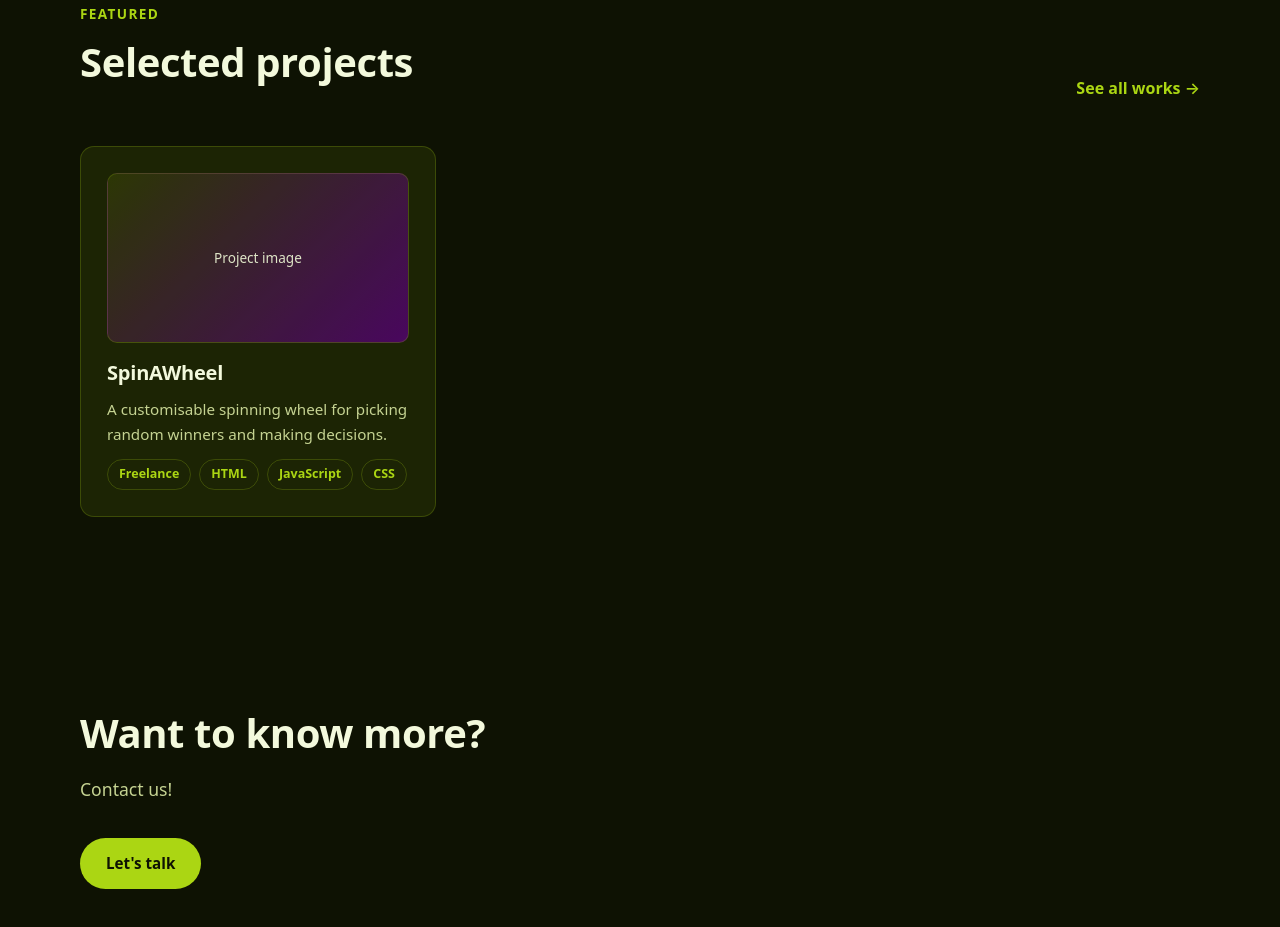
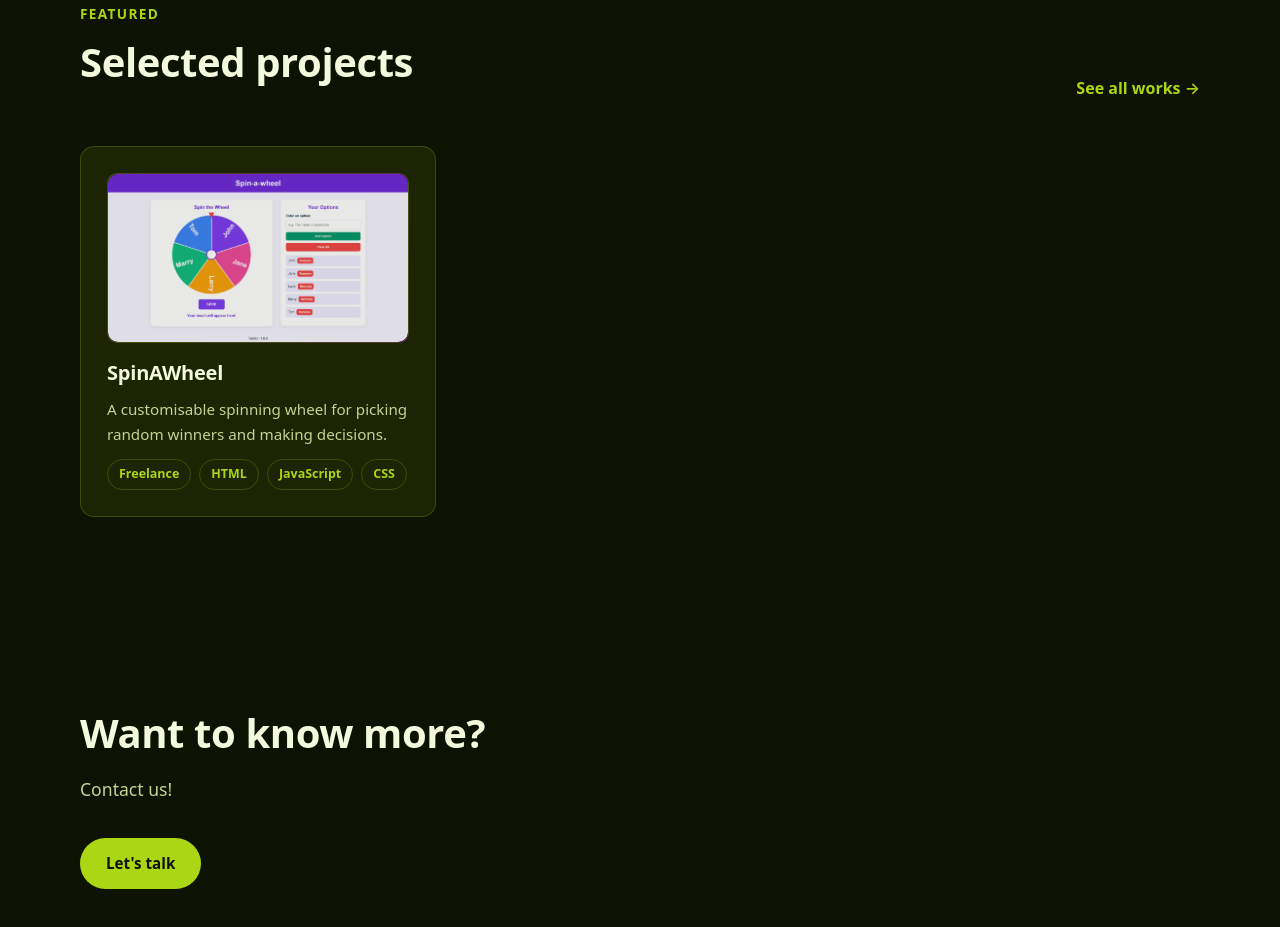
Before and after one commit to JoshuaChan2024/My-Portfolio-Website, a plain HTML site: page index.html in a window 1280 px wide. Shown: the part 953-1880 px from the top of the page. Drawn offline with Linux system fonts and the light colour scheme; a web font is replaced by a local one.

Commit message:
2.0.3 Fixed image display issues surronding SpinAWheel project.

```diff
--- a/index.html
+++ b/index.html
@@ -84,7 +84,7 @@
 
           <!-- Project 1: SpinAWheel-->
           <a href="project-pages/spinawheel.html" class="card">
-            <div class="card-thumb">Project image</div>
+            <div class="card-thumb"><img src="images/SpinAWheel.png" alt="SpinAWheel project preview"></div>
             <h3>SpinAWheel</h3>
             <p>A customisable spinning wheel for picking random winners and making decisions.</p>
             <div class="tags">
```
Also changed, not shown: project-pages/spinawheel.html (+2 -2 lines).
